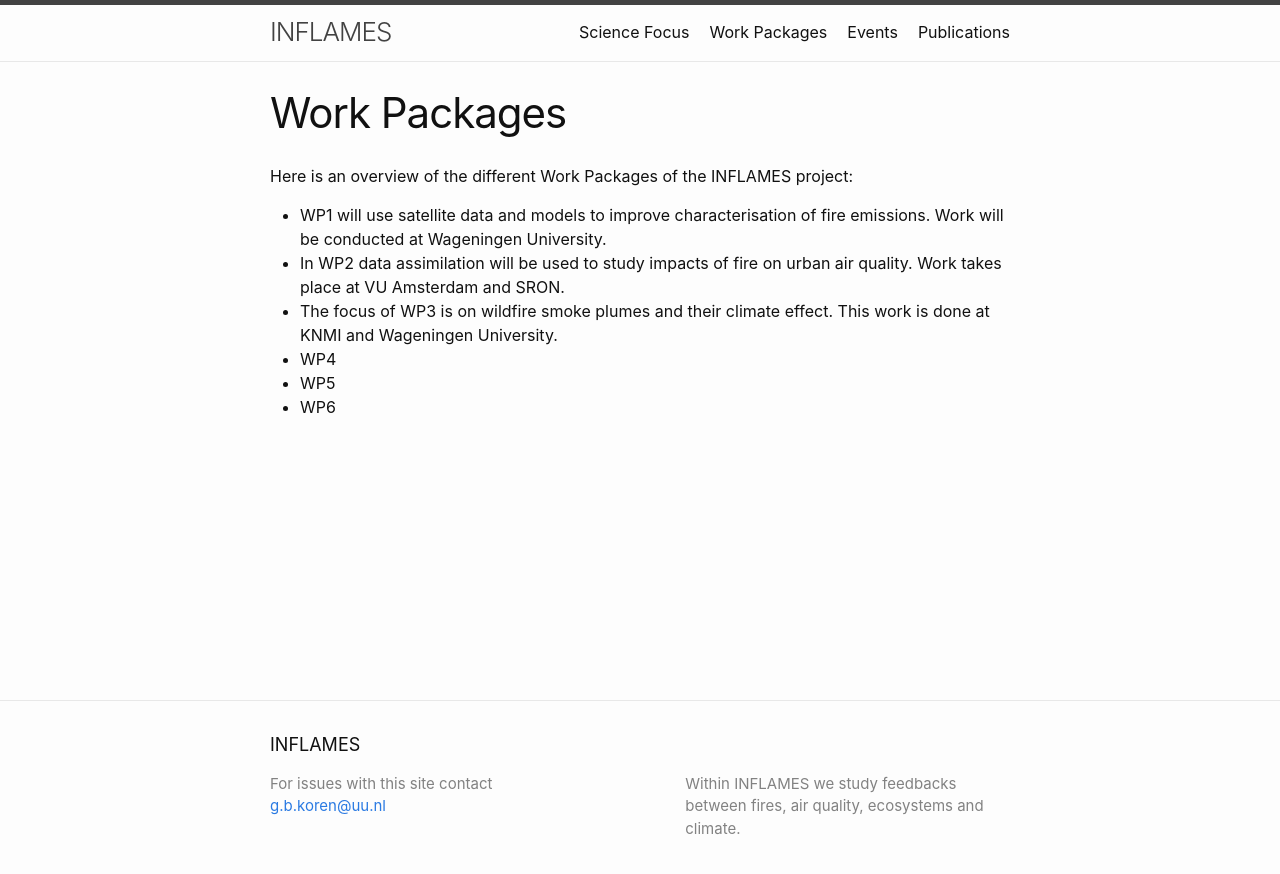
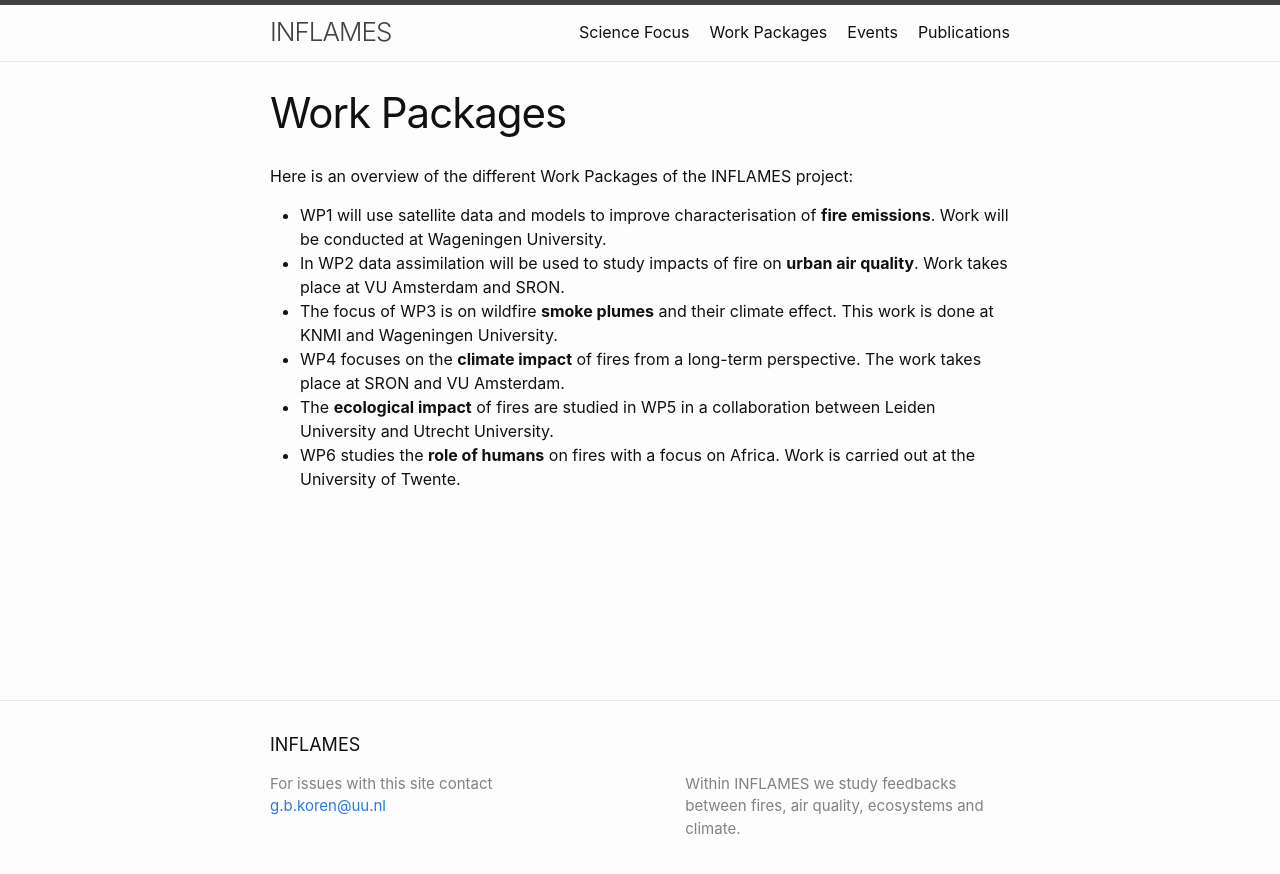
Before and after one commit to inflames-project/inflames-project.github.io, a Jekyll site: the page built from work-packages.md, in a window 1280 px wide. Shown: the top 874 px of the page. Built offline with Jekyll 4.4.1, drawn with Linux system fonts in a browser that asks for light colours.

Commit message:
Update work-packages.md

```diff
--- a/work-packages.md
+++ b/work-packages.md
@@ -6,9 +6,9 @@ permalink: /work-packages/
 
 Here is an overview of the different Work Packages of the INFLAMES project:
 
-- WP1 will use satellite data and models to improve characterisation of fire emissions. Work will be conducted at Wageningen University.
-- In WP2 data assimilation will be used to study impacts of fire on urban air quality. Work takes place at VU Amsterdam and SRON.
-- The focus of WP3 is on wildfire smoke plumes and their climate effect. This work is done at KNMI and Wageningen University.
-- WP4
-- WP5
-- WP6
+- WP1 will use satellite data and models to improve characterisation of **fire emissions**. Work will be conducted at Wageningen University.
+- In WP2 data assimilation will be used to study impacts of fire on **urban air quality**. Work takes place at VU Amsterdam and SRON.
+- The focus of WP3 is on wildfire **smoke plumes** and their climate effect. This work is done at KNMI and Wageningen University.
+- WP4 focuses on the **climate impact** of fires from a long-term perspective. The work takes place at SRON and VU Amsterdam.
+- The **ecological impact** of fires are studied in WP5 in a collaboration between Leiden University and Utrecht University.
+- WP6 studies the **role of humans** on fires with a focus on Africa. Work is carried out at the University of Twente.
```
